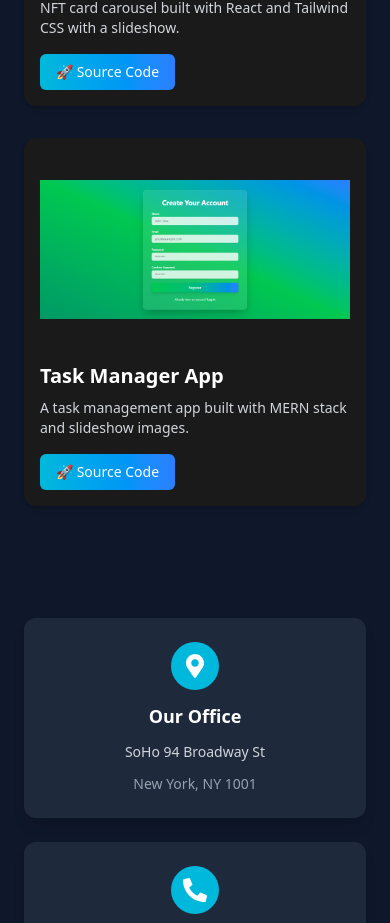
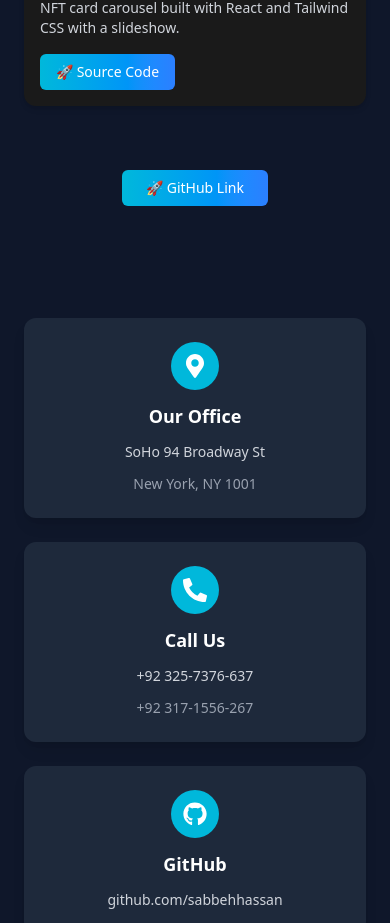
Before and after one commit to sabbehhassan/Portfolio, a React (Vite) app: page / in a window 390 px wide. Shown: the part 5578-6501 px from the top of the page. Built offline with nearby package versions, Linux system fonts and the light colour scheme.

Commit message:
add githun link button and customization in contact section for responsive in all devices

```diff
--- a/src/components/ContactMe/index.jsx
+++ b/src/components/ContactMe/index.jsx
@@ -1,6 +1,11 @@
 import React, { useRef } from "react";
 import emailjs from "emailjs-com";
-import { FaMapMarkerAlt, FaPhoneAlt, FaEnvelope, FaGithub } from "react-icons/fa";
+import {
+  FaMapMarkerAlt,
+  FaPhoneAlt,
+  FaEnvelope,
+  FaGithub,
+} from "react-icons/fa";
 
 const ContactSection = () => {
   const form = useRef();
@@ -8,7 +13,8 @@ const ContactSection = () => {
   const sendEmail = (e) => {
     e.preventDefault();
 
-    emailjs.sendForm(
+    emailjs
+      .sendForm(
         "service_igxyh8m",
         "template_7be0wyj",
         form.current,
@@ -52,7 +58,7 @@ const ContactSection = () => {
   ];
 
   return (
-    <section className="bg-[#0f172a] text-white py-16 px-6 md:px-16">
+    <section className="bg-[#0f172a] text-white py-16 px-6 md:px-16 md:mt-6 md:mb-16">
       <div className="max-w-7xl mx-auto flex flex-col lg:flex-row gap-10">
         {/* Info Cards */}
         <div className="grid grid-cols-1 sm:grid-cols-2 gap-6 flex-1">
@@ -67,7 +73,9 @@ const ContactSection = () => {
                 </div>
                 <h3 className="text-lg font-semibold">{item.title}</h3>
                 <p className="text-sm text-gray-300">{item.line1}</p>
-                {item.line2 && <p className="text-sm text-gray-400">{item.line2}</p>}
+                {item.line2 && (
+                  <p className="text-sm text-gray-400">{item.line2}</p>
+                )}
               </div>
             </div>
           ))}
--- a/src/components/PortfolioSection/index.jsx
+++ b/src/components/PortfolioSection/index.jsx
@@ -45,6 +45,16 @@ const PortfolioSection = () => {
             </div>
           ))}
         </div>
+        <div className="mt-16 flex justify-center">
+          <a
+            href="https://github.com/sabbehhassan"
+            target="_blank"
+            rel="noopener noreferrer"
+            className="bg-gradient-to-r from-cyan-500 to-blue-500 hover:from-blue-600 hover:to-cyan-600 px-6 py-2 rounded-md text-sm font-medium transition duration-300 text-white"
+          >
+            🚀 GitHub Link
+          </a>
+        </div>
       </div>
     </section>
   );
--- a/src/data/project.js
+++ b/src/data/project.js
@@ -5,29 +5,25 @@ import ygeainImages from "../assets/ygeainImg/images";
 const projects = [
   {
     title: "FullStackWeatherApp",
-    description: "A full-stack weather app with live weather data and a dynamic slideshow.",
+    description:
+      "A full-stack weather app with live weather data and a dynamic slideshow.",
     images: weatherAppImages,
     demoLink: "https://your-live-link.com/weather-app",
     githubLink: "https://github.com/sabbehhassan/MernStackWeatherApp",
   },
   {
     title: "YGEIAN-NEWS",
-    description: "A full-stack contact manager app with dynamic slideshow images.",
+    description:
+      "A full-stack contact manager app with dynamic slideshow images.",
     images: ygeainImages,
     githubLink: "https://github.com/sabbehhassan/ygeian-news",
   },
   {
     title: "NFT Hunter",
-    description: "NFT card carousel built with React and Tailwind CSS with a slideshow.",
+    description:
+      "NFT card carousel built with React and Tailwind CSS with a slideshow.",
     images: nftImages,
     githubLink: "https://github.com/sabbehhassan/Web-3-NFT-Market",
-  },
-  {
-    title: "Task Manager App",
-    description: "A task management app built with MERN stack and slideshow images.",
-    images: weatherAppImages,
-    demoLink: "https://your-live-link.com/task-manager",
-    githubLink: "https://github.com/yourusername/task-manager",
   },
 ];
 
```
Lines whose indentation alone changed are shown as unchanged.
